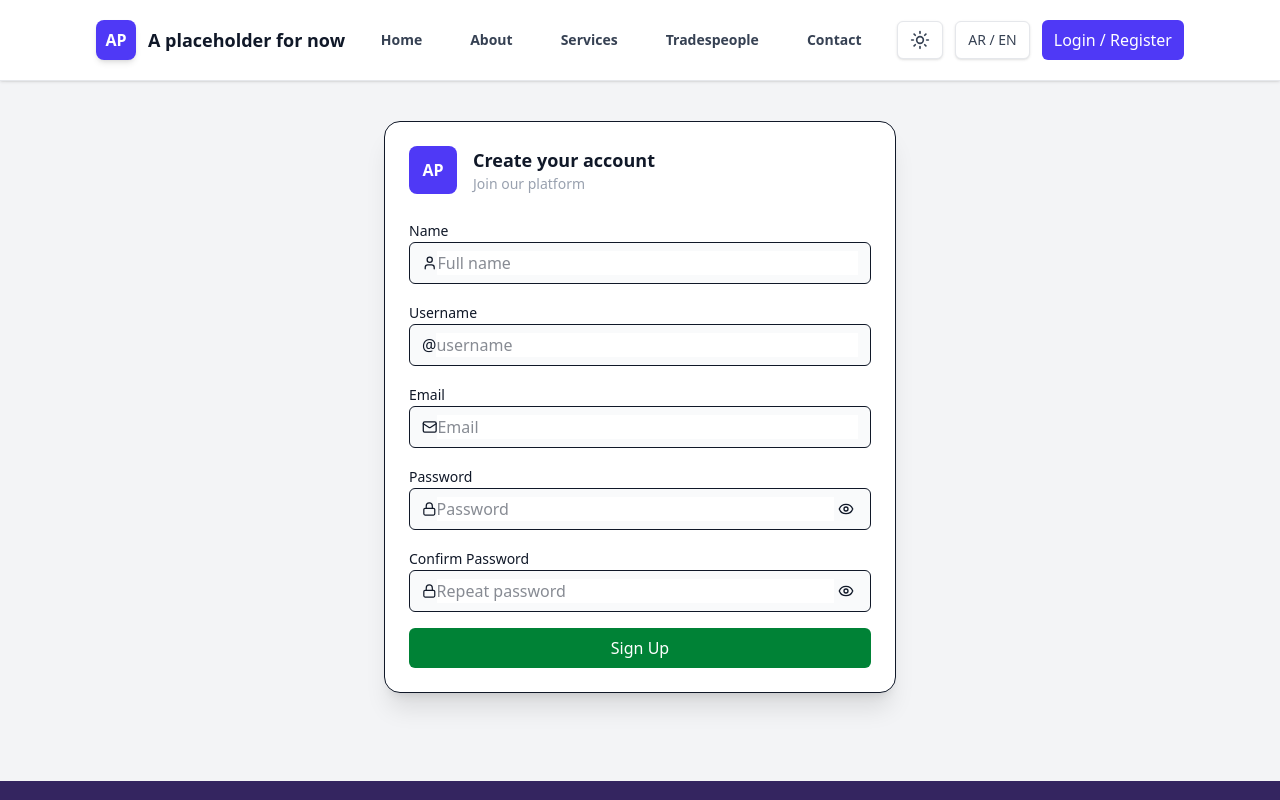
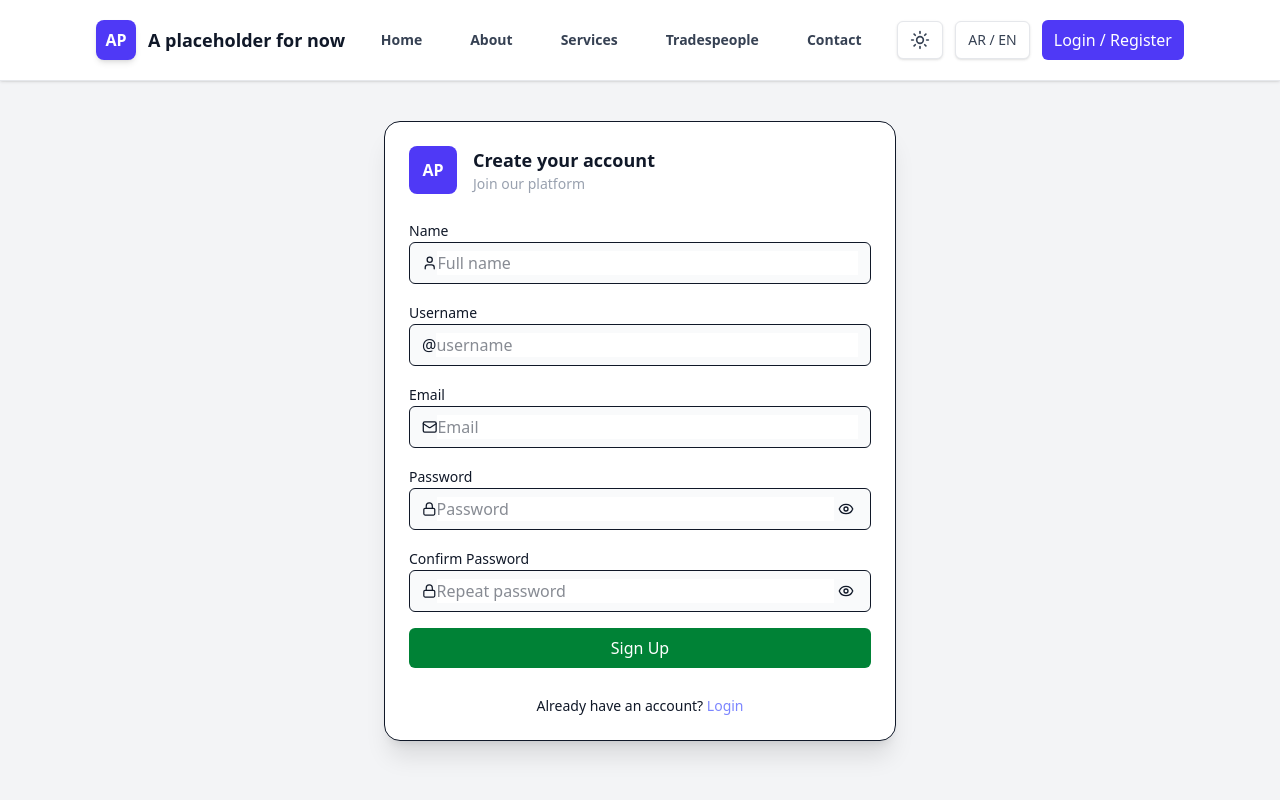
Before and after one commit to nihalsabri/GP-ITI-website-using-react, a React (Vite) app: page /register in a window 1280 px wide. Shown: the top 800 px of the page. Built offline with nearby package versions, Linux system fonts and the light colour scheme.

Commit message:
Update Register.jsx

```diff
--- a/src/components/Register.jsx
+++ b/src/components/Register.jsx
@@ -2,7 +2,7 @@
 import React, { useState } from "react";
 import { userRegister } from "../services/auth";
 import toast, { Toaster } from "react-hot-toast";
-import { useNavigate } from "react-router-dom";
+import { Link, useNavigate } from "react-router-dom";
 import { useSelector } from "react-redux";
 import Input from "./Input";
 import { User, Mail, Lock, Eye, EyeOff } from "lucide-react";
@@ -230,6 +230,13 @@ const Register = () => {
             >
               {loading ? "Signing up..." : "Sign Up"}
             </button>
+
+            <p className="text-center text-sm mt-3">
+              Already have an account?{" "}
+              <Link to="/login" className="text-indigo-400">
+                Login
+              </Link>
+            </p>
           </form>
         </div>
       </div>
```
